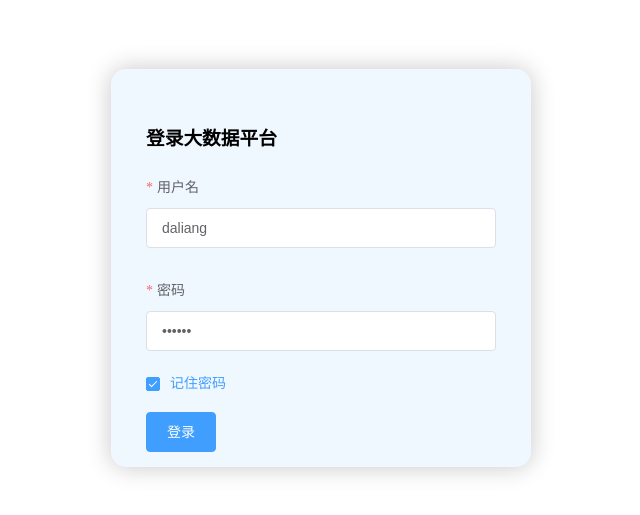
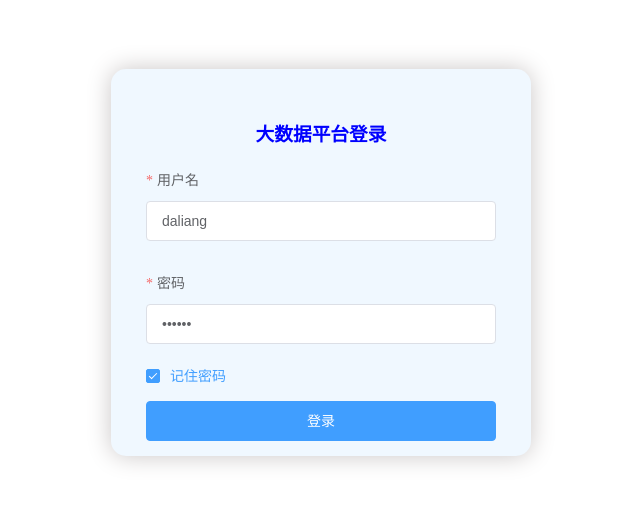
Before and after one commit to ygdlx521/bigdata_platform_management, a Vue app in the folder frontend/: page /#/ in a window 1280 px wide. Shown: the part 131-646 px from the top of the page, without its empty margins (319-959 px from the left). Built offline with nearby package versions, Linux system fonts and the light colour scheme.

Commit message:
frontend project: finish Login.vue page

```diff
--- a/frontend/src/views/Login.vue
+++ b/frontend/src/views/Login.vue
@@ -1,17 +1,15 @@
 <template>
     <div>
-        <el-form class="loginForm" :rules="rules" :model="loginForm">
-            <h3>登录大数据平台</h3>
+        <el-form class="loginForm" ref="loginForm" :rules="rules" :model="loginForm">
+            <h3 class="formTitle">大数据平台登录</h3>
             <el-form-item prop="username" label="用户名">
-                <el-input type="text"  v-model="loginForm.username" placeholder="请输入用户名"></el-input>
+                <el-input type="text"  v-model="loginForm.username" placeholder="请输入用户名" autocomplete="off"></el-input>
             </el-form-item>
             <el-form-item prop="password" label="密码">
                 <el-input type="password" v-model="loginForm.password" placeholder="请输入密码"></el-input>
             </el-form-item>
-            <el-checkbox v-model="checked">记住密码</el-checkbox>
-            <br>
-            <br>
-            <el-button type="primary" size="100">登录</el-button>
+            <el-checkbox class="formCheckbox" v-model="checked">记住密码</el-checkbox>
+            <el-button class="formButton" type="primary" @click="submitForm">登录</el-button>
         </el-form>
     </div>
 </template>
@@ -31,6 +29,20 @@
                 },
                 checked: true
             }
+        },
+        methods: {
+            submitForm() {
+                this.$refs['loginForm'].validate((valid) => {
+                    if (valid) {
+                        alert('submit!');
+                    } else {
+                        console.log('error submit!!');
+                        this.$message.error('用户名或者密码没有输入');
+                        return false;
+                    }
+                });
+            },
+
         }
     }
 </script>
@@ -46,4 +58,17 @@
         border: 1px;
         box-shadow: 0 0 25px #cac6c6;
     }
+    .formTitle {
+        margin: 15px auto 15px auto;
+        text-align: center;
+        color: blue;
+    }
+    .formCheckbox {
+        text-align: left;
+        margin: 0 0 15px 0;
+    }
+    .formButton {
+        width: 100%;
+    }
+
 </style>
```
